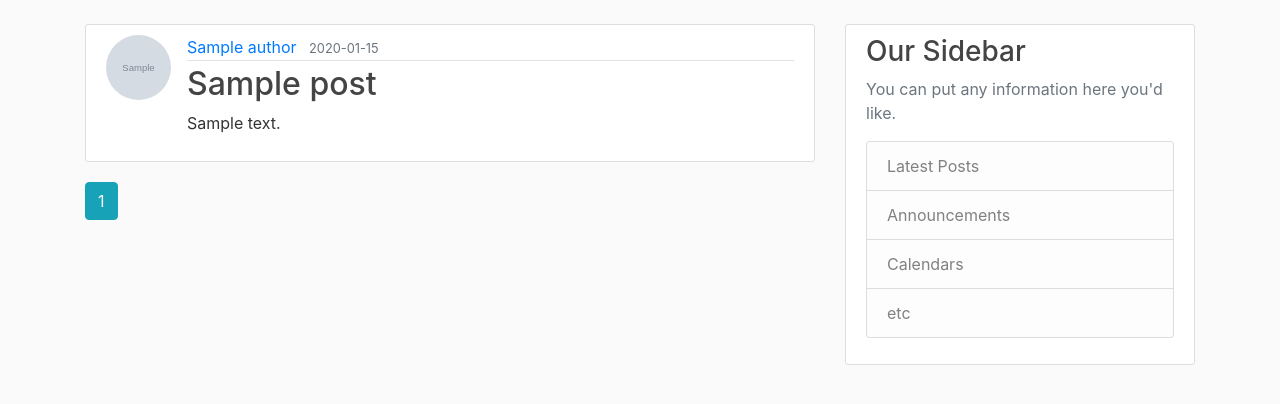
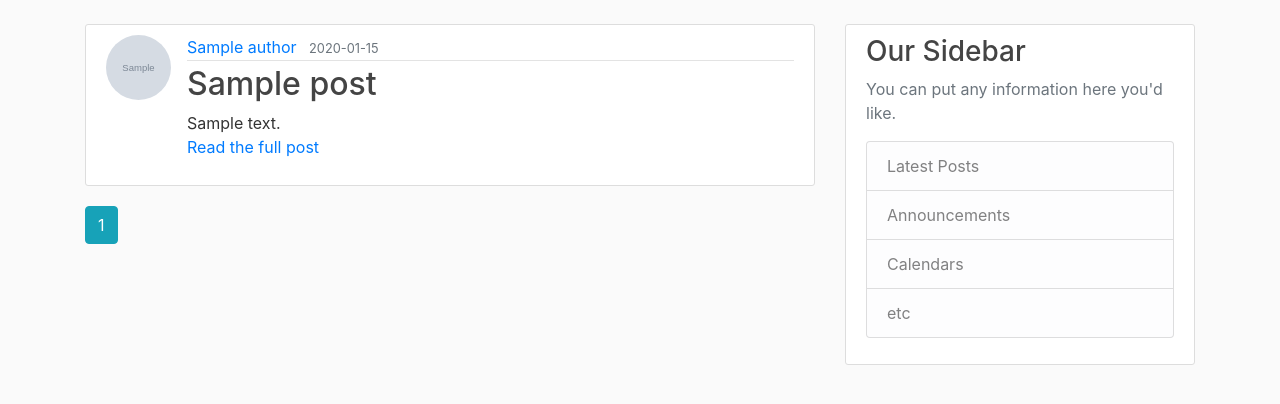
Before and after one commit to paul1beck/rebbl-news, a Python web app: template templates/home.html in a window 1280 px wide. Shown: the part 56-460 px from the top of the page. Run offline with Jinja, Linux system fonts and the light colour scheme; the template is opened without the code that fills it: most values are stand-ins (such as "Sample title", 1, 10 or a date in 2020); grey boxes marked "Sample" are stand-in pictures; some libraries are stand-ins or nearby versions.

Commit message:
Updated Home Page to add link to article below short description.

```diff
--- a/templates/home.html
+++ b/templates/home.html
@@ -9,7 +9,7 @@
               <small class="text-muted">{{ post.date_posted.strftime('%Y-%m-%d') }}</small>
             </div>
             <h2><a class="article-title" href="{{ url_for('posts.post', post_id=post.id) }}">{{ post.title }}</a></h2>
-            <p class="article-content">{{ post.shortdesc | safe }}</p>
+            <p class="article-content">{{ post.shortdesc | safe }}<br /><a class="mr-2" href="{{ url_for('posts.post', post_id=post.id) }}">Read the full post</a></p>
           </div>
         </article>
     {% endfor %}
```
